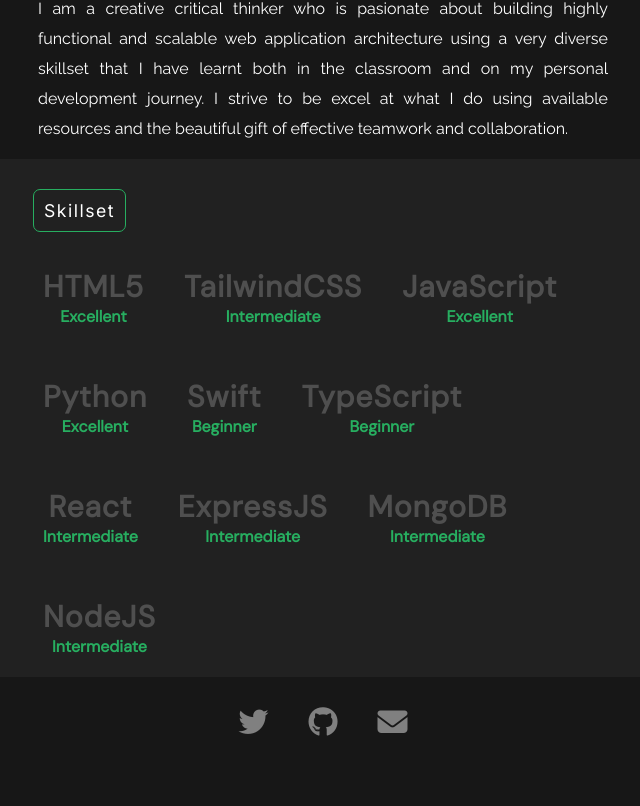
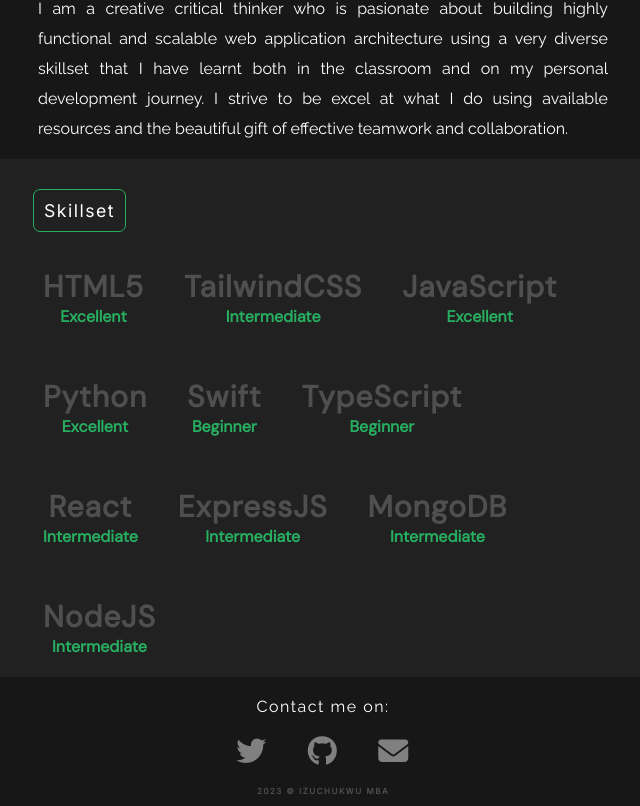
Before and after one commit to izuchukwumba/portfolio, a React (Create React App) app: page / in a window 1280 px wide. Shown: the part 334-1140 px from the top of the page, without its empty margins (317-957 px from the left). Before the commit the page ends 1104 px from the top, so only its background shows below. Built offline with nearby package versions, Linux system fonts and the light colour scheme.

Commit message:
newBatch

```diff
--- a/src/Footer.js
+++ b/src/Footer.js
@@ -80,8 +80,9 @@
 
 
     return(
-        <div className = "footer">
-
+        <div id = "footer">
+            <div>Contact me on:</div>
+            <div className="contact-container">
                 <div className="contact-footer twitter" >
                     <a target = "_blank" href = "https://twitter.com/the-izuchukwu">
                         <i className="fa-brands fa-twitter"  style={twitterIconStyle}  onMouseEnter={handleMouseEnterTwitter} onMouseLeave={handleMouseLeaveTwitter}></i>
@@ -100,5 +101,7 @@
                     </a>
                 </div>
             </div>
+            <div className = "copyright">2023 &copy; IZUCHUKWU MBA</div>
+        </div>
     )
 }
--- a/src/Navbar.js
+++ b/src/Navbar.js
@@ -4,7 +4,37 @@
 
 export default function Navbar(){
 
+
 let [isShown, setIsShown] = useState(false)
+
+let modalStyle = {
+    opacity: isShown ? 1 : 0,
+    transition: "opacity 0.7s ease",
+    backgroundColor: "#27AE60",
+    color:" #171717",
+    width: "15.625rem",
+    height: "4.0625rem",
+    textAlign: "center",
+    padding: "0.625rem",
+    borderRadius:" 0.625rem",
+    position: "absolute",
+    right: "20%",
+    top: "7%",
+    cursor: "pointer",
+    backgroundColor: "#27AE60",
+    color: "#171717",
+    width: "15.625rem",
+    height: "4.0625rem",
+    textAlign: "center",
+    padding: "0.625rem",
+    borderRadius: "0.625rem",
+    position: "absolute",
+    right: "20%",
+    top: "7%",
+    cursor: "pointer",
+}
+
+
 
     return (
         <div className = "nav-container">
@@ -14,18 +44,18 @@
                 </div>
 
                 <div className="nav-texts">
-                    <div className = "resume nav-item">Resume</div>
+                    <div className = "resume nav-item" onClick = {()=>window.alert("Resume is downloading...")}><a href = "/src/data/Resume_Izuchukwu_Mba.pdf">Resume</a></div>
                     <div className = "projects nav-item" onClick = {() => setIsShown(prevState => !prevState)}>Projects</div>
-                    <div className = "contact nav-item">Contact</div>
+                    <div className = "contact nav-item"><a href = "#footer">Contact</a></div>
                 </div>
             </div>
-            {isShown && (
-            <div className = "modal-projects modal" onClick = {() => setIsShown(false)}>
+
+            <div className = "modal-projects modal" style = {modalStyle} onClick = {() => setIsShown(false)}>
                 <span className = "modal-text">Coming soon...</span>
                 <span className = "x">x</span>
 
             </div>
-                )}
+
 
 
 
--- a/src/styles/Footer.css
+++ b/src/styles/Footer.css
@@ -1,17 +1,29 @@
-.footer{
+#footer{
     bottom: 0;
     left: 0;
     padding: 0.625rem;
     display: flex;
+    flex-direction: column;
     justify-content: center;
     align-items: center;
+    border: 0;
+    margin-top: 10px;
+    font-family: "Raleway";
+    letter-spacing: 1.5px;
   }
 
-  .footer > div{
+  .contact-footer{
     padding:1.25rem;
     cursor: pointer;
   }
 
-  .footer > div:hover{
-    color: #27AE60
+  .contact-container{
+    display: flex;
   }
+
+  .copyright{
+    font-family: "Inter", sans-serif;
+    font-size: 0.5em;
+    color: #4F4F4F;
+    font-weight: 800;
+  }
--- a/src/styles/NavBar.css
+++ b/src/styles/NavBar.css
@@ -49,7 +49,7 @@
     color: inherit;
   }
 
-  .modal-projects{
+  /* .modal-projects{
     background-color: #27AE60;
     color: #171717;
     width: 15.625rem;
@@ -61,8 +61,8 @@
     right: 20%;
     top: 7%;
     cursor: pointer;
-
-  }
+    opacity: 0;
+  } */
 
 
 
@@ -72,6 +72,7 @@
   left: 50%;
   top:50%;
   transform: translate(-50%, -50%);
+
 }
 
   .x{
```
Also changed, not shown: 1 other file (tests, documents, lock files or other folders). Lines whose indentation alone changed are shown as unchanged.
